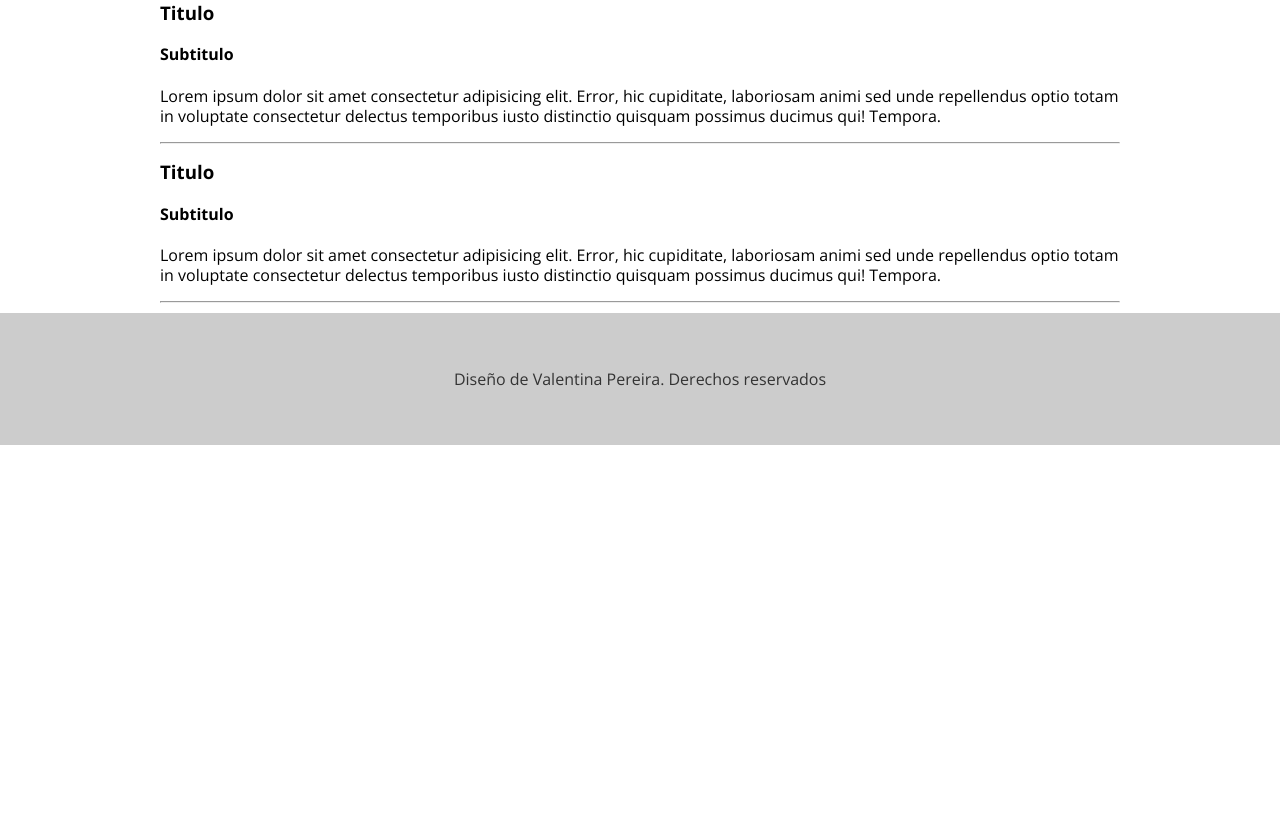
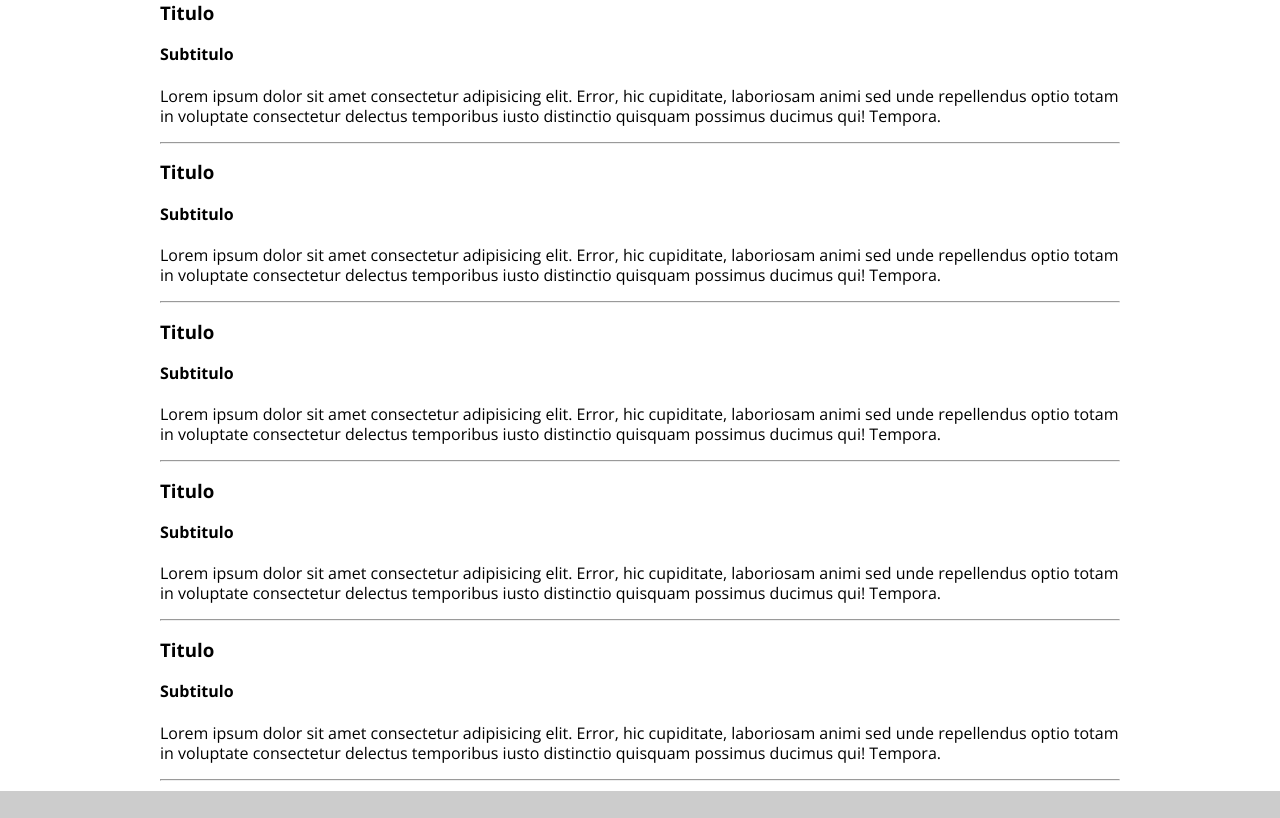
Before and after one commit to ValenntinaPereira/cursoutn, a plain HTML site: page novedades.html in a window 1280 px wide. Shown: the part 378-1196 px from the top of the page. Before the commit the page ends 823 px from the top, so only its background shows below. Drawn offline with nearby package versions, Linux system fonts and the light colour scheme.

Commit message:
Update novedades.html

```diff
--- a/novedades.html
+++ b/novedades.html
@@ -44,6 +44,24 @@
         <p>Lorem ipsum dolor sit amet consectetur adipisicing elit. Error, hic cupiditate, laboriosam animi sed unde repellendus optio totam in voluptate consectetur delectus temporibus iusto distinctio quisquam possimus ducimus qui! Tempora.</p>
         <hr>
     </div>
+          <div>
+        <h3>Titulo</h3>
+        <h4>Subtitulo</h4>
+        <p>Lorem ipsum dolor sit amet consectetur adipisicing elit. Error, hic cupiditate, laboriosam animi sed unde repellendus optio totam in voluptate consectetur delectus temporibus iusto distinctio quisquam possimus ducimus qui! Tempora.</p>
+        <hr>
+    </div>
+          <div>
+        <h3>Titulo</h3>
+        <h4>Subtitulo</h4>
+        <p>Lorem ipsum dolor sit amet consectetur adipisicing elit. Error, hic cupiditate, laboriosam animi sed unde repellendus optio totam in voluptate consectetur delectus temporibus iusto distinctio quisquam possimus ducimus qui! Tempora.</p>
+        <hr>
+    </div>
+          <div>
+        <h3>Titulo</h3>
+        <h4>Subtitulo</h4>
+        <p>Lorem ipsum dolor sit amet consectetur adipisicing elit. Error, hic cupiditate, laboriosam animi sed unde repellendus optio totam in voluptate consectetur delectus temporibus iusto distinctio quisquam possimus ducimus qui! Tempora.</p>
+        <hr>
+    </div>
     <div>
         <h3>Titulo</h3>
         <h4>Subtitulo</h4>
```
